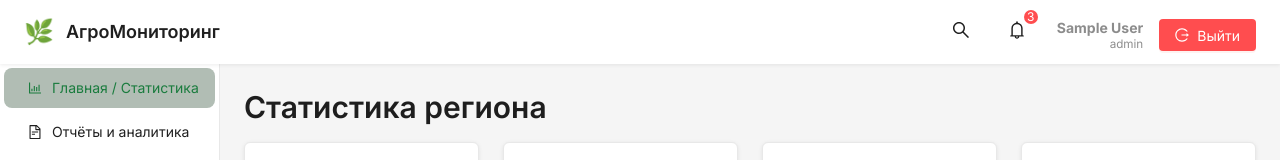
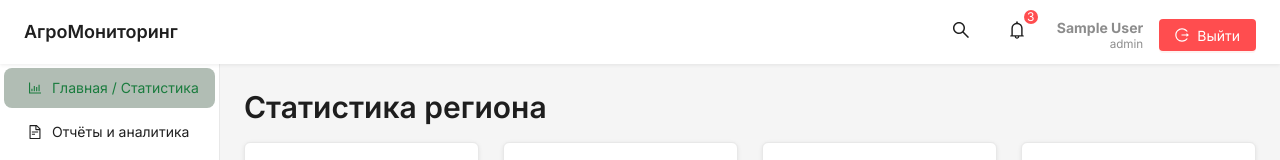
Before and after one commit to vl444dimir/agroproject, a React (Vite) app: page / in a window 1280 px wide. Shown: the top 160 px of the page. Built offline with nearby package versions, Linux system fonts and the light colour scheme; data requests are answered from the project's data file; sample sign-in values are in the browser's storage.

Commit message:
шапка

```diff
--- a/src/components/Layout/AppHeader.jsx
+++ b/src/components/Layout/AppHeader.jsx
@@ -84,7 +84,6 @@
     <>
       <Header className="agro-header">
         <div style={{ display: 'flex', alignItems: 'center', cursor: 'pointer' }} onClick={() => navigate('/')}>
-          <div style={{ marginRight: 12, fontSize: 24 }}>🌿</div>
           <Text strong style={{ fontSize: 18, margin: 0 }}>АгроМониторинг</Text>
         </div>
 
```
